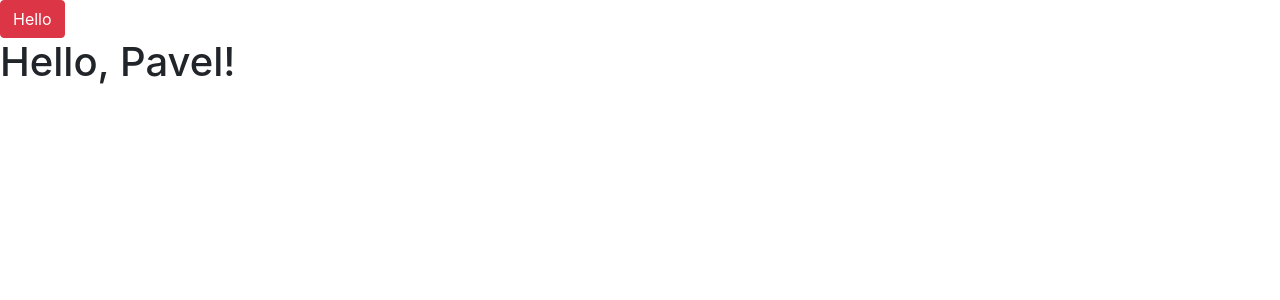
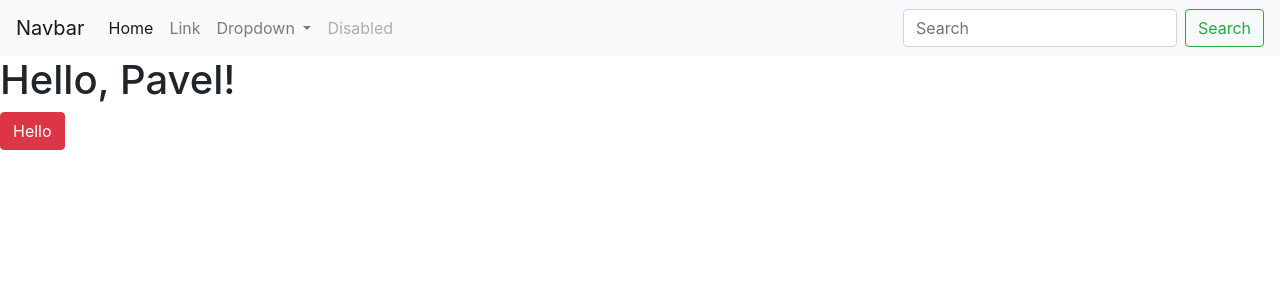
Before and after one commit to firstplayer34/VKBot, a Flask app: page / in a window 1280 px wide. Shown: the top 300 px of the page. Run offline with Flask 2, Linux system fonts and the light colour scheme; some libraries are stand-ins or nearby versions.

Commit message:
Added some Styles

```diff
--- a/webCode/app/__init__.py
+++ b/webCode/app/__init__.py
@@ -1,6 +1,9 @@
 # -*- coding: utf-8 -*-
 from flask import Flask
+import app.config as config
 
 app = Flask(__name__)
+app.config.from_object(config)
+app.template_folder = "templates"
 
 from app import routes
--- a/webCode/app/templates/base.html
+++ b/webCode/app/templates/base.html
@@ -1,3 +1,5 @@
+<!--Базовый шаблон.Отобразится даже если страница и запрос пустые. Основной функционал - расширения-->
+
 <!DOCTYPE html>
 <html lang="en">
 <head>
@@ -10,8 +12,51 @@
         <title>Welcome to Bot</title>
     {%endif%}
 </head>
+<navigation>
+    <nav class="navbar navbar-expand-lg navbar-light bg-light">
+        <a class="navbar-brand" href="/index">Navbar</a>
+        <button class="navbar-toggler" type="button" data-toggle="collapse" data-target="#navbarSupportedContent" aria-controls="navbarSupportedContent" aria-expanded="false" aria-label="Toggle navigation">
+        <span class="navbar-toggler-icon"></span>
+        </button>
+
+        <div class="collapse navbar-collapse" id="navbarSupportedContent">
+        <ul class="navbar-nav mr-auto">
+            <li class="nav-item active">
+            <a class="nav-link" href="#">Home <span class="sr-only">(current)</span></a>
+            </li>
+            <li class="nav-item">
+            <a class="nav-link" href="#">Link</a>
+            </li>
+            <li class="nav-item dropdown">
+            <a class="nav-link dropdown-toggle" href="#" id="navbarDropdown" role="button" data-toggle="dropdown" aria-haspopup="true" aria-expanded="false">
+                Dropdown
+            </a>
+            <div class="dropdown-menu" aria-labelledby="navbarDropdown">
+                <a class="dropdown-item" href="#">Action</a>
+                <a class="dropdown-item" href="#">Another action</a>
+                <div class="dropdown-divider"></div>
+                <a class="dropdown-item" href="#">Something else here</a>
+            </div>
+            </li>
+            <li class="nav-item">
+            <a class="nav-link disabled" href="#" tabindex="-1" aria-disabled="true">Disabled</a>
+            </li>
+        </ul>
+        <form class="form-inline my-2 my-lg-0">
+            <input class="form-control mr-sm-2" type="search" placeholder="Search" aria-label="Search">
+            <button class="btn btn-outline-success my-2 my-sm-0" type="submit">Search</button>
+        </form>
+        </div>
+    </nav>
+</navigation>
 <body>
+    {%block content%}
+    {%endblock%}
+    <!--TODO: убать кнопку-->
     <button type="button" class="btn btn-danger">Hello</button>
-    {%block content%}{%endblock%}
+
+    <script src="https://code.jquery.com/jquery-3.4.1.slim.min.js" integrity="sha384-J6qa4849blE2+poT4WnyKhv5vZF5SrPo0iEjwBvKU7imGFAV0wwj1yYfoRSJoZ+n" crossorigin="anonymous"></script>
+    <script src="https://cdn.jsdelivr.net/npm/popper.js@1.16.0/dist/umd/popper.min.js" integrity="sha384-Q6E9RHvbIyZFJoft+2mJbHaEWldlvI9IOYy5n3zV9zzTtmI3UksdQRVvoxMfooAo" crossorigin="anonymous"></script>
+    <script src="https://stackpath.bootstrapcdn.com/bootstrap/4.4.1/js/bootstrap.min.js" integrity="sha384-wfSDF2E50Y2D1uUdj0O3uMBJnjuUD4Ih7YwaYd1iqfktj0Uod8GCExl3Og8ifwB6" crossorigin="anonymous"></script>
 </body>
 </html>
--- a/webCode/app/templates/index.html
+++ b/webCode/app/templates/index.html
@@ -1,3 +1,4 @@
+<!--Стартовая страница-->
 {%extends "base.html"%}
 {%block content%}
     <html>
```
Also changed, not shown: webCode/app/config.py (added, +8 -0 lines), webCode/app/css/style.css (added, +9 -0 lines), webCode/app/routes.py (line endings or trailing spaces), webCode/app/templates/style.css (deleted).
